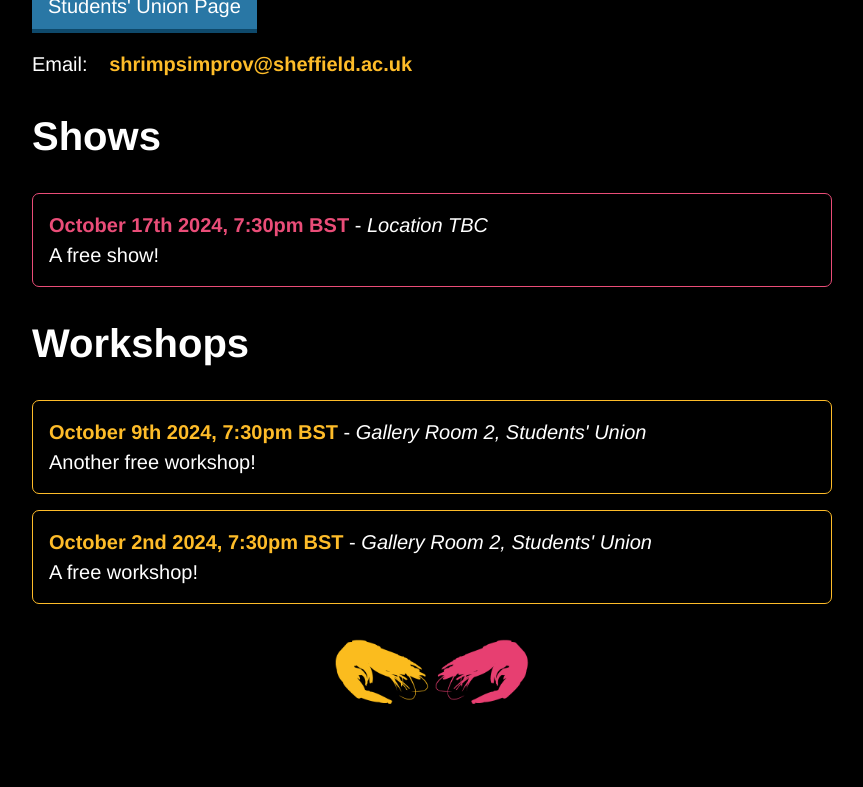
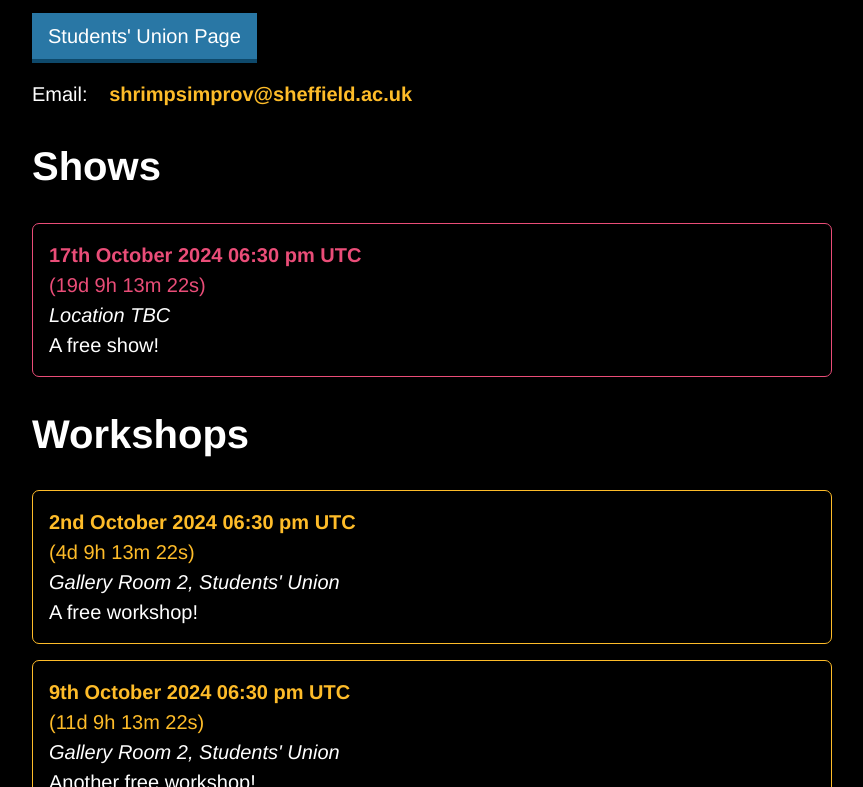
Before and after one commit to PierreFinnimore/shrimps, a plain HTML site: page index.html in a window 1280 px wide. Shown: the part 1446-2233 px from the top of the page, without its empty margins (208-1071 px from the left). Before the commit the page ends 2187 px from the top, so only its background shows below. Drawn offline with Linux system fonts and the light colour scheme.

Commit message:
added a countdown timer and made the dates derived from the dateTime function

```diff
--- a/index.html
+++ b/index.html
@@ -113,7 +113,7 @@
           <time datetime="2024-10-17T18:30:00Z"
             >October 17th 2024, 7:30pm BST
           </time>
-          - <span class="where">Location TBC</span>
+          <div class="where">Location TBC</div>
           <div class="what">A free show!</div>
         </li>
       </ol>
@@ -122,18 +122,14 @@
       <h1>Workshops</h1>
       <ol class="unstyled-list bordered-list">
         <li>
-          <time datetime="2024-10-09T18:30:00Z"
-            >October 9th 2024, 7:30pm BST
-          </time>
-          - <span class="where">Gallery Room 2, Students' Union</span>
-          <div class="what">Another free workshop!</div>
+          <time datetime="2024-10-02T18:30:00Z"></time>
+          <div class="where">Gallery Room 2, Students' Union</div>
+          <div class="what">A free workshop!</div>
         </li>
         <li>
-          <time datetime="2024-10-02T18:30:00Z"
-            >October 2nd 2024, 7:30pm BST
-          </time>
-          - <span class="where">Gallery Room 2, Students' Union</span>
-          <div class="what">A free workshop!</div>
+          <time datetime="2024-10-09T18:30:00Z"></time>
+          <div class="where">Gallery Room 2, Students' Union</div>
+          <div class="what">Another free workshop!</div>
         </li>
       </ol>
     </section>
--- a/index.js
+++ b/index.js
@@ -47,13 +47,20 @@ function getMostRecent(containerId) {
   return futureEls[0];
 }
 
+function createWatchThisSpace() {
+  const watchThisSpace = document.createElement("li");
+  watchThisSpace.innerText = "Watch this space...";
+  return watchThisSpace;
+}
+
 function setupUpcoming() {
   const nextWorkshop = document.getElementById("next-workshop");
   const latestWorkshop = getMostRecent("workshops");
+
   if (latestWorkshop) {
     nextWorkshop.appendChild(latestWorkshop.cloneNode(true));
   } else {
-    nextWorkshop.innerText = "Watch this space...";
+    nextWorkshop.appendChild(createWatchThisSpace());
   }
 
   const nextShow = document.getElementById("next-show");
@@ -61,13 +68,88 @@ function setupUpcoming() {
   if (latestShow) {
     nextShow.appendChild(latestShow.cloneNode(true));
   } else {
-    nextShow.innerText = "Watch this space...";
+    nextShow.appendChild(createWatchThisSpace());
   }
+}
+
+function getOrdinalSuffix(day) {
+  if (day > 3 && day < 21) return "th";
+  switch (day % 10) {
+    case 1:
+      return "st";
+    case 2:
+      return "nd";
+    case 3:
+      return "rd";
+    default:
+      return "th";
+  }
+}
+
+function setupTimes() {
+  const timeEls = document.getElementsByTagName("time");
+
+  for (let i = 0; i < timeEls.length; i++) {
+    const timeEl = timeEls[i];
+    const date = new Date(timeEl.dateTime);
+
+    const optionsDate = {
+      year: "numeric",
+      month: "long",
+      day: "numeric",
+    };
+
+    const optionsTime = {
+      hour: "2-digit",
+      minute: "2-digit",
+      hour12: true,
+      timeZoneName: "short",
+    };
+
+    const day = date.getDate();
+    const dateString = date
+      .toLocaleString("en-UK", optionsDate)
+      .replace(/(\d+)/, `${day}${getOrdinalSuffix(day)}`);
+    const timeString = date.toLocaleString("en-UK", optionsTime);
+
+    timeEl.textContent = `${dateString} ${timeString}`;
+
+    const untilSpan = document.createElement("div");
+    untilSpan.classList.add("time-until");
+    untilSpan.dataset.timestamp = date;
+    timeEl.appendChild(untilSpan);
+  }
+}
+
+function startCheckingTimeUntil() {
+  const timeUntilEls = document.getElementsByClassName("time-until");
+  setInterval(() => {
+    const now = new Date();
+    for (let i = 0; i < timeUntilEls.length; i++) {
+      const el = timeUntilEls[i];
+      const date = new Date(el.dataset.timestamp);
+      const diff = date - now;
+      let resultString = "";
+      if (diff > 0) {
+        const totalSeconds = Math.floor(diff / 1000);
+        const days = Math.floor(totalSeconds / (24 * 3600));
+        const hours = Math.floor((totalSeconds % (24 * 3600)) / 3600);
+        const minutes = Math.floor((totalSeconds % 3600) / 60);
+        const seconds = totalSeconds % 60;
+        resultString = `(${days}d ${hours}h ${minutes}m ${seconds}s)`;
+      } else {
+        resultString = "(Already happened!)";
+      }
+      el.innerText = resultString;
+    }
+  }, 1000);
 }
 
 function main() {
   setupNav();
   setupUpcoming();
+  setupTimes();
+  startCheckingTimeUntil();
 }
 
 document.addEventListener("DOMContentLoaded", function () {
--- a/style.css
+++ b/style.css
@@ -98,6 +98,7 @@ time {
 }
 .upcoming-container > div {
   width: 100%;
+  min-height: 15.25rem;
 }
 
 .next-show-header {
@@ -116,6 +117,10 @@ time {
   margin: 0 1rem;
 }
 
+.time-until {
+  font-weight: normal;
+}
+
 @media (min-width: 768px) {
   .upcoming-container {
     flex-wrap: nowrap;
```
